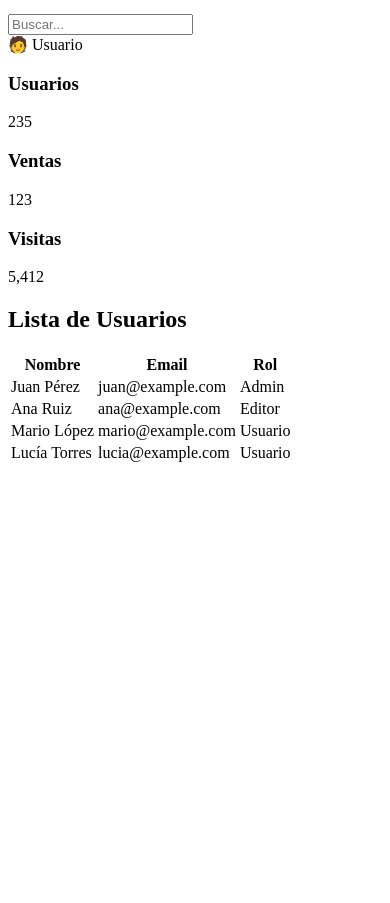
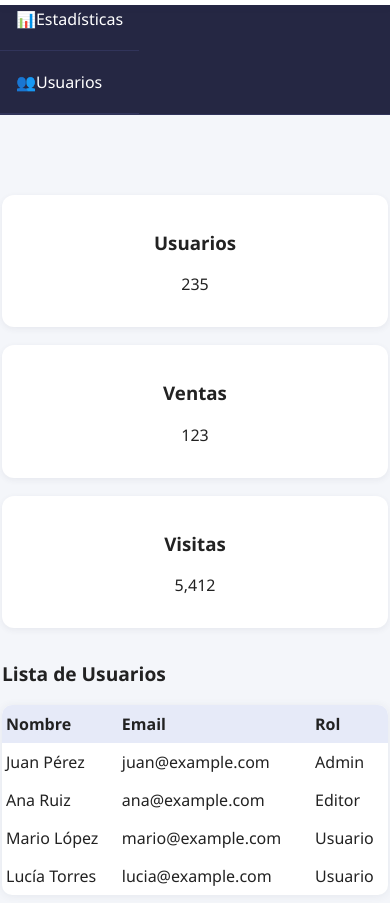
Before and after one commit to antonioangelcervantes/Dise-o-de-Interfaces, a plain HTML site: page CSS/Practica_Dashboard/plantilla_dashboard.html in a window 390 px wide. Shown: the part 75-978 px from the top of the page. Before the commit the page ends 844 px from the top, so only its background shows below. Drawn offline with Linux system fonts and the light colour scheme.

Commit message:
capturas de pantalla_dashboard_solución

```diff
--- /dev/null
+++ b/CSS/Practica_Dashboard/estilos_dashboard_profesor.css
@@ -0,0 +1,163 @@
+/* Solución completa de estilos para el Dashboard Responsivo con Flex y Grid */
+
+/* --- Estilos generales --- */
+body {
+  background: #f4f6fa;
+  font-family: "Segoe UI", Arial, Helvetica, sans-serif;
+  color: #222;
+  margin: 0;
+}
+
+/* --- Sidebar --- */
+.sidebar {
+  background: #252743;
+  color: #fff;
+  width: 220px;
+  min-height: 100vh;
+  position: fixed;
+  left: 0;
+  top: 0;
+  display: flex;
+  flex-direction: column;
+}
+.sidebar ul {
+  padding: 0;
+  margin: 0;
+  list-style: none;
+}
+.sidebar li {
+  padding: 20px 16px;
+  display: flex;
+  align-items: center;
+  border-bottom: 1px solid #31345a;
+  cursor: pointer;
+  transition: background 0.2s;
+}
+.sidebar li:hover {
+  background: #373968;
+}
+
+/* --- Header superior --- */
+.header {
+  background: #fff;
+  box-shadow: 0 2px 8px rgba(40, 40, 80, 0.06);
+  height: 64px;
+  display: flex;
+  align-items: center;
+  justify-content: space-between;
+  padding: 0 32px;
+  position: fixed;
+  left: 220px;
+  top: 0;
+  right: 0;
+  z-index: 10;
+}
+.search-bar input[type="search"] {
+  border: 1px solid #aaa;
+  border-radius: 8px;
+  padding: 8px;
+  font-size: 1em;
+  min-width: 150px;
+}
+.user-info {
+  display: flex;
+  align-items: center;
+  gap: 8px;
+}
+.avatar {
+  font-size: 1.6em;
+}
+
+/* --- Main Content --- */
+.main-content {
+  margin-left: 220px;
+  margin-top: 72px;
+  padding: 32px 16px;
+}
+
+/* --- Tarjetas de estadísticas --- */
+.stats-cards {
+  display: grid;
+  grid-template-columns: repeat(3, 1fr);
+  gap: 24px;
+  margin-bottom: 32px;
+}
+.card {
+  background: #fff;
+  border-radius: 12px;
+  box-shadow: 0 2px 6px rgba(60, 60, 90, 0.07);
+  padding: 24px;
+  text-align: center;
+  transition: transform 0.15s, box-shadow 0.15s;
+  cursor: pointer;
+}
+.card:hover {
+  transform: scale(1.03);
+  box-shadow: 0 4px 16px rgba(60, 60, 120, 0.12);
+}
+
+/* --- Tabla de datos --- */
+.data-table h2 {
+  font-size: 1.2em;
+  font-weight: 600;
+  margin-bottom: 18px;
+}
+.data-table table {
+  width: 100%;
+  border-collapse: collapse;
+  background: #fff;
+  border-radius: 10px;
+  overflow: hidden;
+  box-shadow: 0 1px 8px rgba(50, 60, 90, 0.08);
+}
+.data-table thead {
+  background: #e6eaf8;
+}
+.data-table th,
+.data-table td {
+  padding: 14px 12px;
+  text-align: left;
+}
+.data-table tbody tr {
+  transition: background 0.13s;
+}
+.data-table tbody tr:hover {
+    background: #fafdff;
+}
+
+/* --- Responsive --- */
+@media (max-width: 900px) {
+    .sidebar {
+        position: static;
+        width: 100vw;
+        min-height: 0;
+        flex-direction: row;
+        border-bottom: 1px solid #31345a;
+    }
+    .header {
+        left: 0;
+        right: 0;
+    }
+    .main-content {
+        margin-left: 0;
+        margin-top: 72px;
+        padding: 18px 6px;
+    }
+    .stats-cards {
+        grid-template-columns: 1fr;
+        gap: 18px;
+    }
+}/* --- Responsive para dispositivos móviles --- */
+@media (max-width: 600px) {
+  .header,
+  .main-content {
+    padding: 8px 2px;
+  }
+  .card {
+    padding: 16px 8px;
+  }
+  .data-table th,
+  .data-table td {
+    padding: 8px 4px;
+  }
+}
--- a/CSS/Practica_Dashboard/plantilla_dashboard.html
+++ b/CSS/Practica_Dashboard/plantilla_dashboard.html
@@ -4,7 +4,7 @@
     <meta charset="UTF-8">
     <meta name="viewport" content="width=device-width, initial-scale=1.0">
     <title>Dashboard Admin - Practica CSS</title>
-    <link rel="stylesheet" href="estilos_dashboar.css">
+    <link rel="stylesheet" href="estilos_dashboard_profesor.css">
 </head>
 <body>
     <nav class="sidebar">
```
Also changed, not shown: CSS/Practica_Dashboard/Captura de pantalla 2025-11-14 a las 17.33.49.png (added), CSS/Practica_Dashboard/Captura de pantalla 2025-11-14 a las 17.34.04.png (added), CSS/Practica_Dashboard/Captura de pantalla 2025-11-14 a las 17.34.24.png (added).
